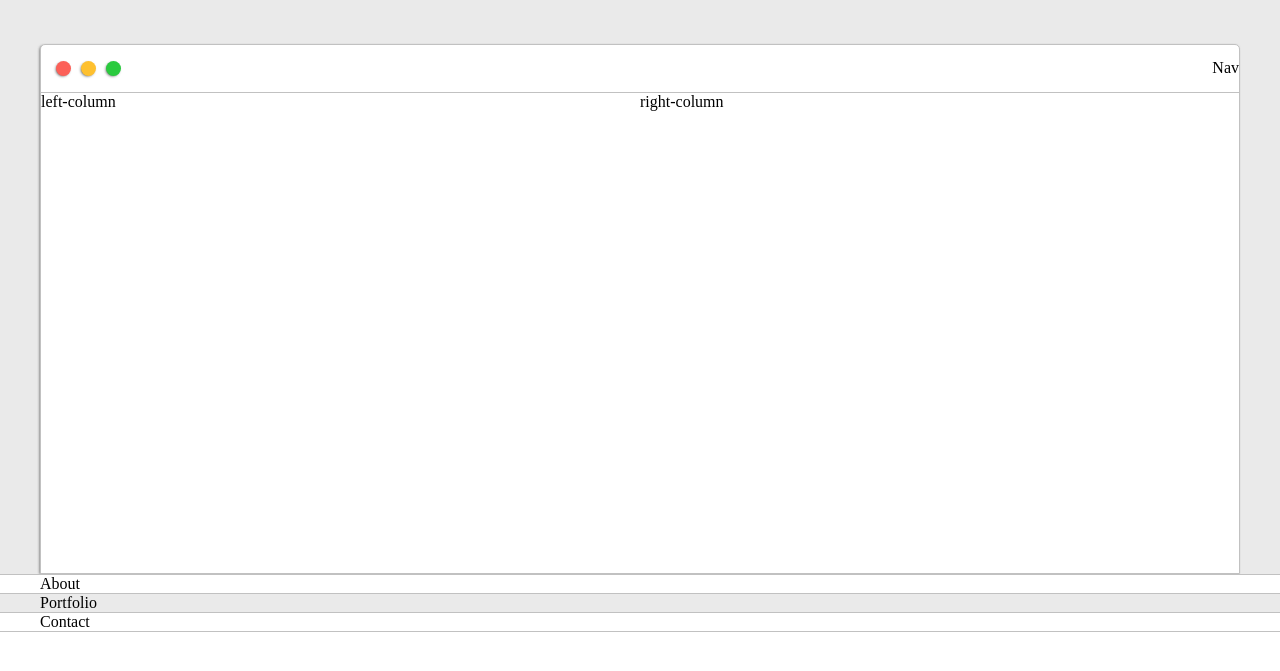
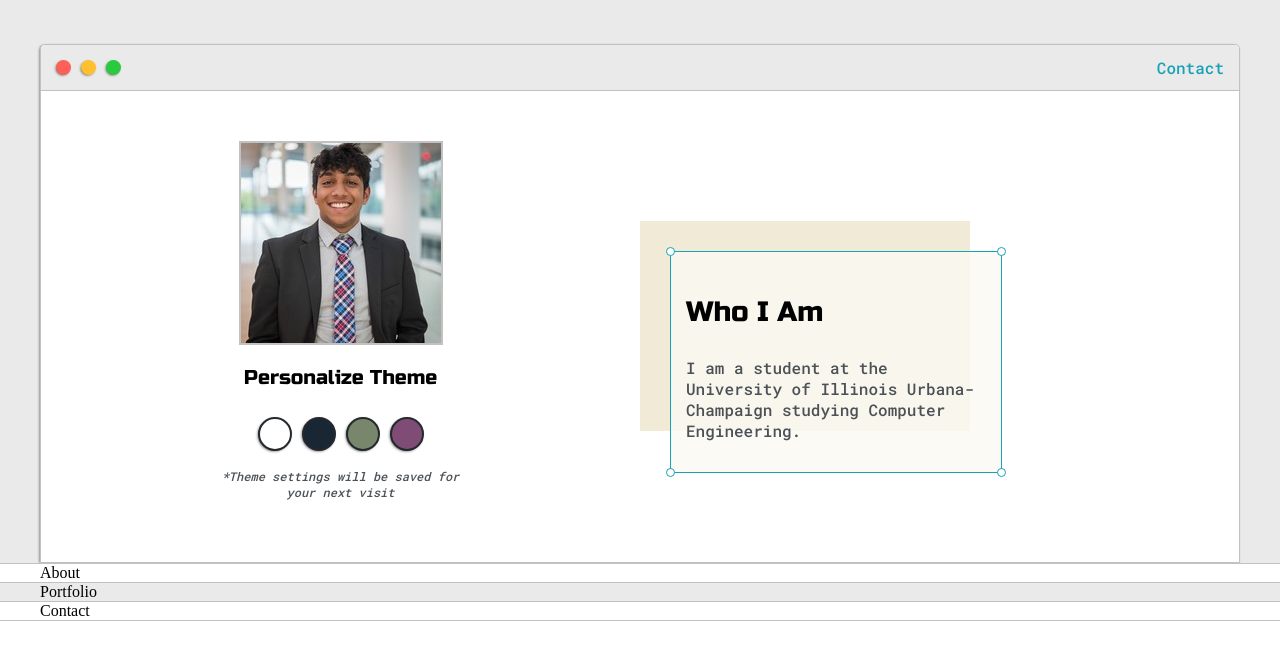
Before and after one commit to alihusain01/Alis-Website, a plain HTML site: page index.html in a window 1280 px wide. Shown: the part 117-788 px from the top of the page. Drawn offline with Linux system fonts and the light colour scheme.

Commit message:
Finished Intro Container

```diff
--- a/default.css
+++ b/default.css
@@ -6,6 +6,11 @@
 
     --mainText: black;
     --secondaryText: #4b5156;
+
+    --themeDotBorder: #24292e;
+    --previewBg: rgb(251, 249, 243, 0.8);
+
+    --previewShadow: #f0ead6;
 }
 
 html, body{
@@ -29,7 +34,7 @@ a{
     color:#17a2b8;
 }
 
-u1{
+ul{
     list-style: none;
 }
 
@@ -76,18 +81,31 @@ h6 { font-size: 16px;}
 
     display: grid;
     grid-template-columns: 1fr 1fr;
-    grid-template-rows: 3em 30em;
     grid-template-areas:
         'nav-wrapper nav-wrapper'
         'left-column right-column'
+    ;
 }
 
 .nav-wrapper{
+    border-radius: 5px 5px 0 0;
     grid-area:nav-wrapper;
     border-bottom: 1px solid var(--borderColor);
     display: flex;
     justify-content: space-between;
     align-items: center;
+    background-color: var(--mainColor);
+}
+
+#navigation{
+    margin: 0;
+    padding: 10px;
+}
+
+#navigation li{
+    display: inline-block;
+    margin-right: 5px;
+    margin-left: 5px;
 }
 
 .dots-wrapper{
@@ -121,14 +139,137 @@ h6 { font-size: 16px;}
 
 .left-column{
     grid-area:left-column;
+    padding-top: 50px;
+    padding-bottom: 50px;
+}
+
+#profile_pic{
+    display: block;
+    margin:0 auto;
+
+    height: 200px;
+    width: 200px;
+    object-fit: cover;
+    border: 2px solid var(--borderColor);
+}
+
+#theme-options-wrapper{
+    display: flex;
+    justify-content: center;
+}
+
+.theme-dot{
+    height: 30px;
+    width: 30px;
+    background-color: black;
+    border-radius: 50%;
+
+    margin: 5px;
+    border: 2px solid var(--themeDotBorder);
+
+    -webkit-box-shadow: -1px 1px 3px -1px rgba(0,0,0,0.75);
+	-moz-box-shadow: -1px 1px 3px -1px rgba(0,0,0,0.75);
+	box-shadow: -1px 1px 3px -1px rgba(0,0,0,0.75);
+
+    cursor: pointer;
+}
+
+.theme-dot:hover{
+    border-width: 5px;
+}
+
+#light-mode{
+    background-color: #fff
+}
+
+#blue-mode{
+    background-color: #192734
+}
+
+#green-mode{
+    background-color: #78866b
+}
+
+#purple-mode{
+    background-color: #7E4C74
+}
+
+#settings-note{
+    font-size: 12px;
+    font-style: italic;
+    text-align: center;
 }
 
 .right-column{
     grid-area:right-column;
+    display: grid;
+    align-content: center;
+
+    padding-top: 50px;
+    padding-bottom: 50px;
 }
+
+#preview-shadow{
+    background-color: var(--previewShadow);
+    width: 300px;
+    height: 180px;
+    padding-left: 30px;
+    padding-top: 30px;
+}
+
+#preview{
+    width: 300px;
+    border:1.5px solid #17a2b8;
+    background-color: var(--previewBg);
+    padding: 15px;
+    position: relative;
+}
+
+.corner{
+    width:7px;
+    height:7px;
+    border-radius: 50%;
+    border: 1.5px solid #17a2b8;
+    background-color: #fff;
+    position: absolute;
+}
+
+#corner-tl{
+    top:-5px;
+    left: -5px;
+}
+#corner-tr{
+    top:-5px;
+    right: -5px;
+}
+#corner-bl{
+    bottom:-5px;
+    left: -5px;
+}
+#corner-br{
+    bottom:-5px;
+    right: -5px;
+}
+
+
 
 @media screen and (max-width: 1200px){
     .main-container{
         width: 95%;
     }
 }
+
+@media screen and (max-width: 800px){
+    .intro-wrapper{
+    grid-template-columns: 1fr;
+    grid-template-areas:
+        'nav-wrapper'
+        'left-column'
+        'right-column'
+        ;
+}
+
+    .right-column{
+        justify-content: center;
+    }
+}
--- a/index.html
+++ b/index.html
@@ -13,7 +13,7 @@
         rel="stylesheet">
 
     <link rel="stylesheet" type="text/css" href="default.css">
-
+</head>
 
 <body>
     <section class="s1">
@@ -29,17 +29,41 @@
                         <div id="dot-2" class="browser-dot"></div>
                         <div id="dot-3" class="browser-dot"></div>
                     </div>
+
                     <ul id="navigation">
-                        Nav
+                        <li><a href="#">Contact</a></li>
                     </ul>
+
                 </div>
 
                 <div class="left-column">
-                    left-column
+                    <img id="profile_pic" src="images/Ali-Headshot-Square_2_200x200.jpg">
+                    <h5 style="text-align: center; line-height: 0;"> Personalize Theme </h5>
+                    <div id="theme-options-wrapper">
+                        <div id="light-mode" class="theme-dot"></div>
+                        <div id="blue-mode" class="theme-dot"></div>
+                        <div id="green-mode" class="theme-dot"></div>
+                        <div id="purple-mode" class="theme-dot"></div>
+                    </div>
+
+                    <p id="settings-note">*Theme settings will be saved for <br>
+                        your next visit</p>
+
                 </div>
 
                 <div class="right-column">
-                    right-column
+                    <div id="preview-shadow">
+                        <div id="preview">
+                            <div id="corner-tl" class="corner"></div>
+                            <div id="corner-tr" class="corner"></div>
+                            <h3>Who I Am</h3>
+                            <p>I am a student at the University of Illinois Urbana-Champaign
+                                studying Computer Engineering.
+                            </p>
+                            <div id="corner-bl" class="corner"></div>
+                            <div id="corner-br" class="corner"></div>
+                        </div>
+                    </div>
                 </div>
             </div>
         </div>
```
Also changed, not shown: images/Ali-Headshot-Square_2_200x200.jpg (added).
